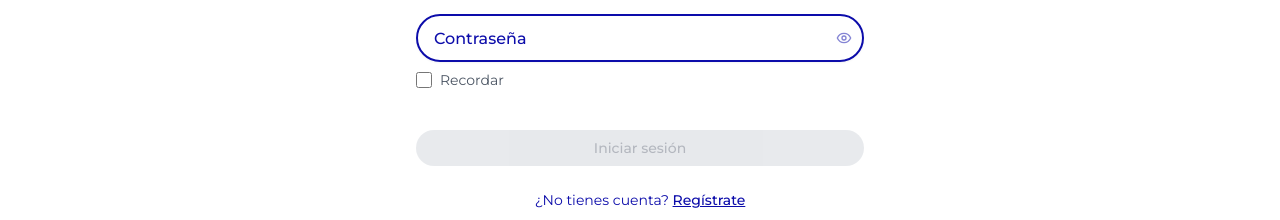
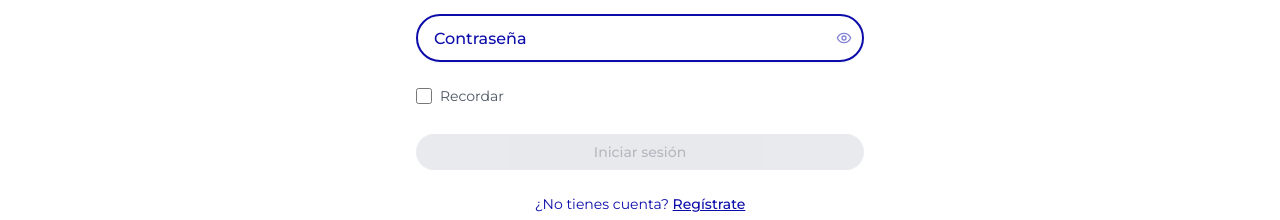
Before and after one commit to ChilyGarcia/alivio, a Next.js app: page /authentication/login in a window 1280 px wide. Shown: the part 334-554 px from the top of the page. Built offline with nearby package versions, Linux system fonts and the light colour scheme.

Commit message:
fix:space to remember and log in

```diff
--- a/src/app/authentication/login/page.tsx
+++ b/src/app/authentication/login/page.tsx
@@ -243,7 +243,7 @@ export default function LoginPage() {
                   )}
                 </button>
               </div>
-              <div className="flex items-center space-x-2">
+              <div className="flex items-center space-x-2 pt-4">
                 <input
                   type="checkbox"
                   id="remember"
@@ -257,7 +257,7 @@ export default function LoginPage() {
                 </label>
               </div>
             </div>
-            <div className="pt-6">
+            <div className="pt-3">
               <button
                 type="submit"
                 className={`inline-flex items-center justify-center whitespace-nowrap text-sm font-medium transition-colors focus-visible:outline-none focus-visible:ring-1 focus-visible:ring-ring disabled:pointer-events-none disabled:opacity-50 w-full rounded-full px-4 py-2 ${
```
